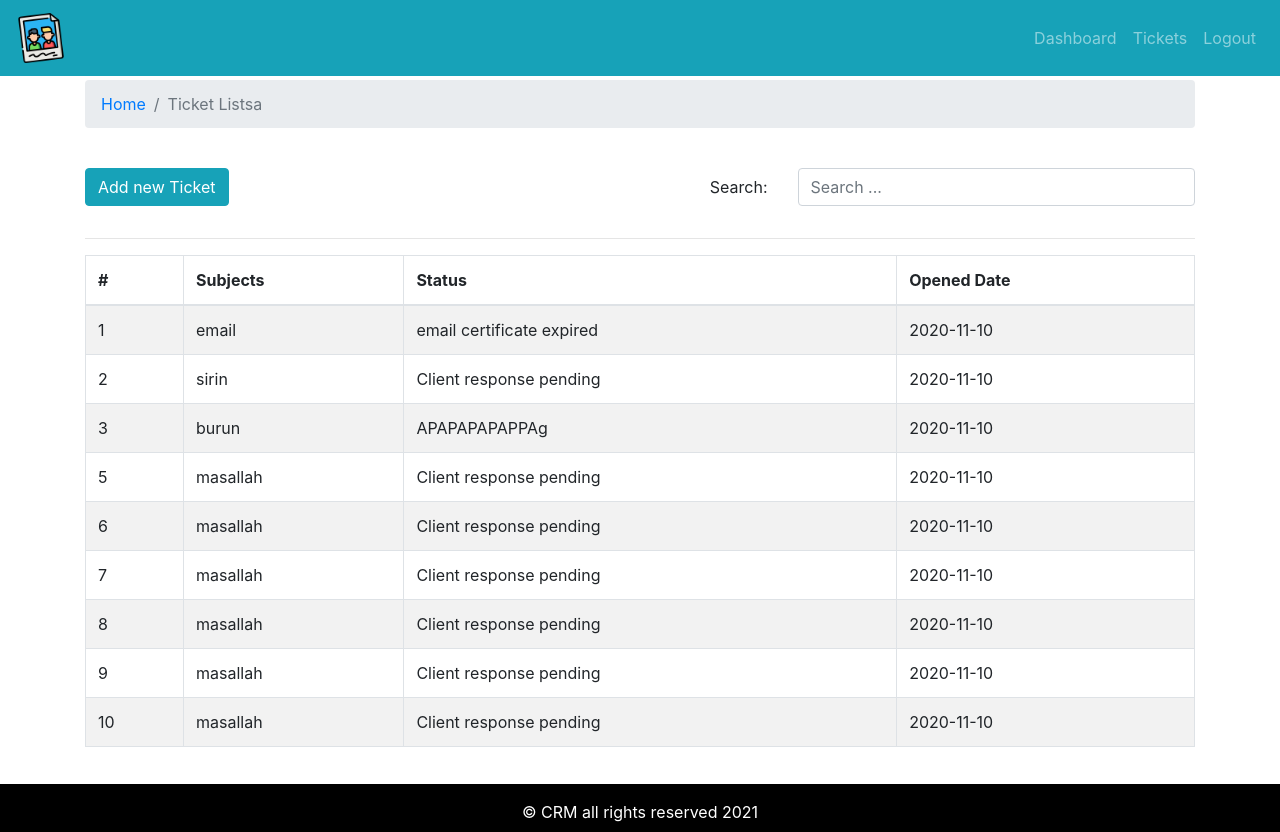
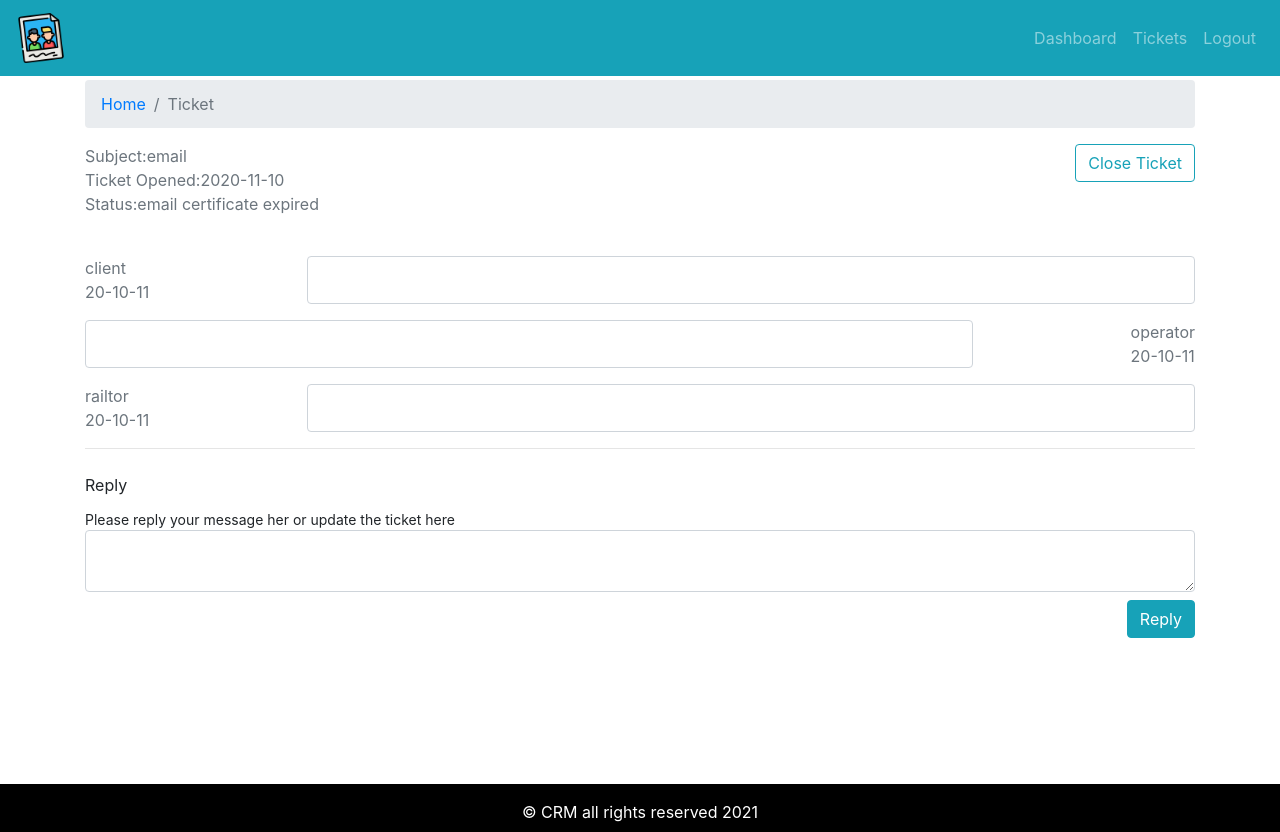
Before and after one commit to masalconsultant/crm-frontend, a React (Create React App) app: page / in a window 1280 px wide. Built offline with nearby package versions, Linux system fonts and the light colour scheme.

Commit message:
ticket page added

```diff
--- a/src/App.js
+++ b/src/App.js
@@ -1,11 +1,12 @@
 import React from 'react';
-import { Table } from 'react-bootstrap';
+//import { Table } from 'react-bootstrap';
 import './App.css';
 import { DefaultLayout } from './layout/DefaultLayout';
+import { Ticket } from './pages/ticket/Ticket.page';
 //import { Dashboard } from './pages/dashboard/Dashboard.page';
 //import { Entry } from './pages/entry/Entry.pages';
 //import { AddTicket } from './pages/new-ticket/AddTicket.page';
-import { TicketLists } from './pages/ticket-list/TicketLists.page';
+//import { TicketLists } from './pages/ticket-list/TicketLists.page';
 
 function App() {
   return (
@@ -13,8 +14,9 @@
     {/*<Entry />*/}
     <DefaultLayout>
        {/*<Dashboard />*/}
-       {/*  <AddTicket />*/ }
-       <TicketLists />
+       {/*<AddTicket />*/ }
+      {/* <TicketLists /> */}
+      <Ticket/>
     </DefaultLayout>
     </div>
   );
--- a/src/assets/data/dummy-tickets.json
+++ b/src/assets/data/dummy-tickets.json
@@ -3,7 +3,27 @@
     "id":1,
     "subject": "email",
     "status": "email certificate expired",
-    "addedAt":"2020-11-10"
+    "addedAt":"2020-11-10",
+    "history": [
+        {
+        "date": "20-10-11",
+        "message": "habibi ana",
+        "messageBy": "client"
+
+        },
+        {
+            "date": "20-10-11",
+            "message": "habibi ana",
+            "messageBy": "operator"
+
+            },
+            {
+                "date": "20-10-11",
+                "message": "habibi ana",
+                "messageBy": "railtor"
+
+                }
+    ]
 }
 ,
 {
--- a/src/components/breadcrumb/Breadcrumb.comp.js
+++ b/src/components/breadcrumb/Breadcrumb.comp.js
@@ -3,12 +3,12 @@
 
 
 
-export const PageBreadcrumb = ({page}) => {
+export const PageBreadcrumb = ({ page }) => {
     return (
         <Breadcrumb>
             <Breadcrumb.Item href="/">Home</Breadcrumb.Item>
 
-            <Breadcrumb.Item active>{page}a</Breadcrumb.Item>
+            <Breadcrumb.Item active>{page}</Breadcrumb.Item>
       </Breadcrumb>
     )
 }
--- /dev/null
+++ b/src/components/message--history/MessageHistory.comp.js
@@ -0,0 +1,27 @@
+import React from 'react';
+import PropTypes from 'prop-types';
+import './message-history.style.css';
+
+
+export const MessageHistory = ({ msg }) => {
+   if (!msg) return null;
+   console.log(msg);
+
+    return msg.map((row, i)=> (
+        <div key={i} className="message-history mt-3">
+
+            <div className="send text-weight-bolder text-secondary ">
+                <div className="sender">{row.messageBy}</div>
+                <div className="date">{row.date}</div>
+
+            </div>
+            <div className="message">{row.messsage}</div>
+
+        </div> ));
+
+
+}
+
+MessageHistory.propTypes = {
+    msg: PropTypes.array.isRequired,
+}
--- /dev/null
+++ b/src/components/message--history/message-history.style.css
@@ -0,0 +1,18 @@
+.message-history{
+    display: flex;
+    flex-direction: row;
+    justify-content: space-between;
+}
+
+.message-history:nth-child(even){
+    display: flex;
+    flex-direction: row-reverse;
+    justify-content: space-between;
+}
+
+.message{
+    padding: 1rem;
+    width: 80%;
+    border: 1px solid #ced4da;
+    border-radius: 0.25rem;
+}
--- /dev/null
+++ b/src/components/update-ticket/UpdateTicket.comp.js
@@ -0,0 +1,29 @@
+import React from 'react';
+import { Form,Button } from 'react-bootstrap';
+import PropTypes from 'prop-types';
+
+export const UpdateTicket = ({ msg, handleOnChange, handleOnSubmit }) => {
+    return (
+        <Form onSubmit={handleOnSubmit}>
+            <Form.Label>Reply</Form.Label>
+            <Form.Text>Please reply your message her or update the ticket here</Form.Text>
+            <Form.Control
+                name =""
+                value={msg}
+                onChange={handleOnChange}
+                as="textarea"
+                row="5"
+           />
+           <div className="text-right mt-2 mb-2">
+            <Button variant="info" type="submit">Reply</Button>
+            </div>
+        </Form>
+
+
+    );
+};
+UpdateTicket.propTypes = {
+    handleOnChange:PropTypes.func.isRequired,
+    msg: PropTypes.string.isRequired,
+    handleOnSubmit:PropTypes.func.isRequired,
+}
--- /dev/null
+++ b/src/pages/ticket/Ticket.page.js
@@ -0,0 +1,57 @@
+import React,{ useState, useEffect }from 'react';
+import { Container,Row, Col, Button } from 'react-bootstrap';
+import { PageBreadcrumb } from '../../components/breadcrumb/Breadcrumb.comp';
+import tickets from '../../assets/data/dummy-tickets.json';
+import { MessageHistory } from '../../components/message--history/MessageHistory.comp';
+import { UpdateTicket } from '../../components/update-ticket/UpdateTicket.comp';
+
+   const ticket = tickets[0]
+
+export const Ticket= () => {
+
+    const [message, setMessage] = useState("");
+    useEffect(() => {}, [message]);// her we dont want function to run.just  componenet update update
+
+
+    const handleOnChange = (e) => {
+        setMessage(e.target.value)
+
+    };
+    const handleOnSubmit= (e) => {
+alert('Form submitted')
+    };
+    return (
+       <Container>
+           <Row>
+               <Col>
+                  <PageBreadcrumb  page ="Ticket"/>
+               </Col>
+           </Row>
+           <Row>
+               <Col className="text-weight-bolder text-secondary">
+                  <div className="subject">Subject:{ticket.subject}</div>
+                  <div className="date">Ticket Opened:{ticket.addedAt}</div>
+                  <div className="status">Status:{ticket.status}</div>
+               </Col>
+               <Col className="text-right">
+                 <Button variant="outline-info"> Close Ticket</Button>
+               </Col>
+           </Row>
+           <Row className="mt-4">
+               <Col>
+               <MessageHistory msg={ticket.history} />
+               </Col>
+           </Row>
+           <hr/>
+           <Row className="mt-4">
+               <Col>
+                  <UpdateTicket
+                  msg={message}
+                  handleOnChange= {handleOnChange}
+                  handleOnSubmit= {handleOnSubmit}
+                  />
+               </Col>
+           </Row>
+       </Container>
+    );
+};
```
